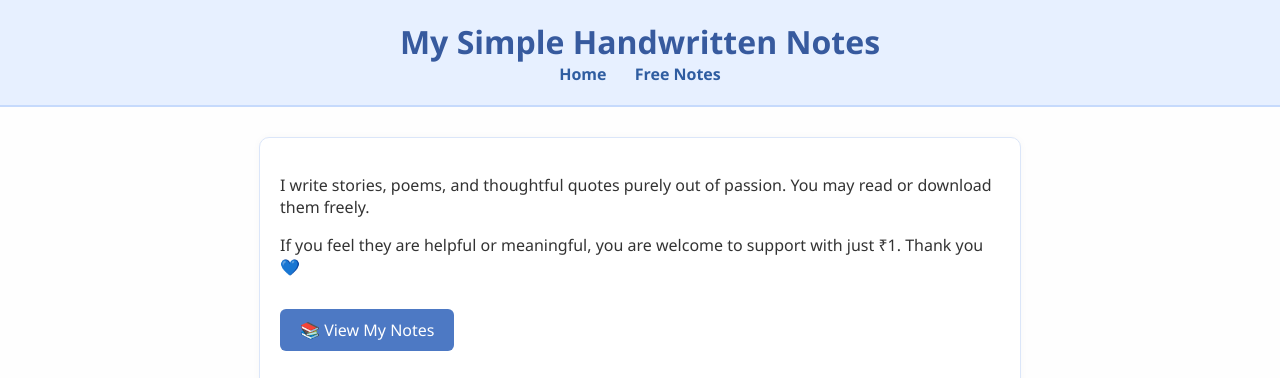
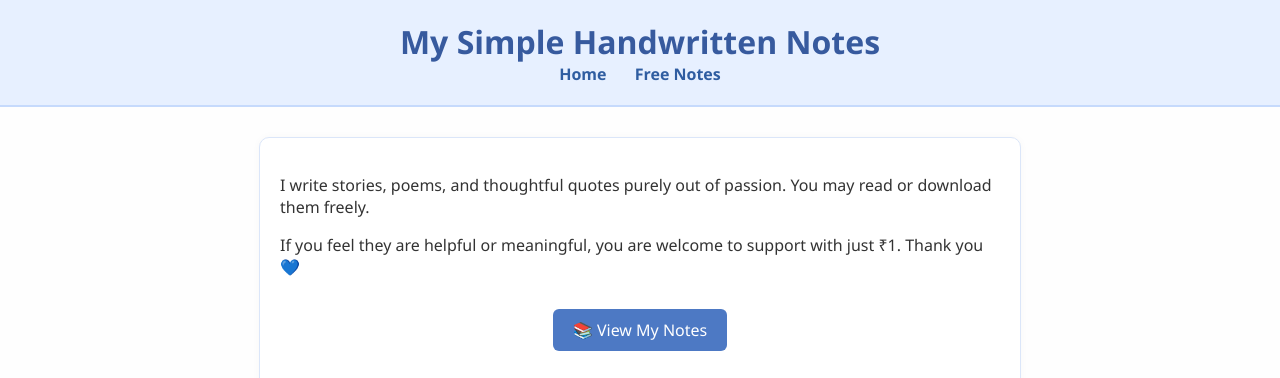
Before and after one commit to anonymous1-0/handwritten-shop, a plain HTML site: page index.html in a window 1280 px wide. Shown: the top 378 px of the page. Drawn offline with Linux system fonts and the light colour scheme.

Commit message:
Update index.html

```diff
--- a/index.html
+++ b/index.html
@@ -40,7 +40,7 @@
     <p>If you feel they are helpful or meaningful, you are welcome to support with just ₹1. Thank you 💙</p>
 
     <!-- New View Notes button -->
-    <a class="btn" href="portfolio.html">📚 View My Notes</a>
+    <center><a class="btn" href="portfolio.html">📚 View My Notes</a></center>
 
     <div class="qr">
       <img src="assets/upi-qr.png" alt="UPI QR Code">
```
